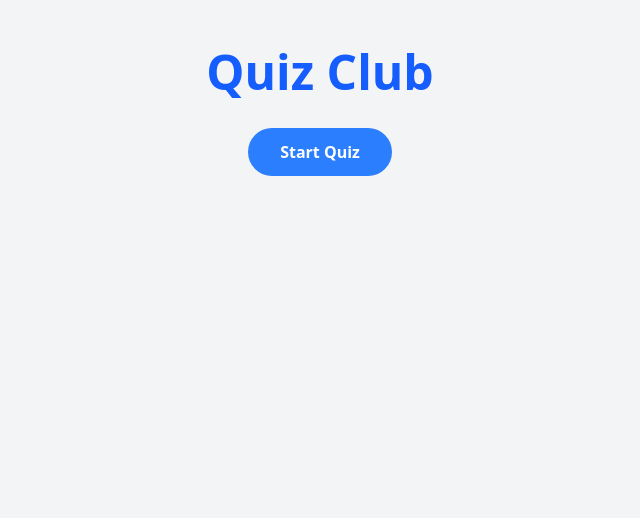
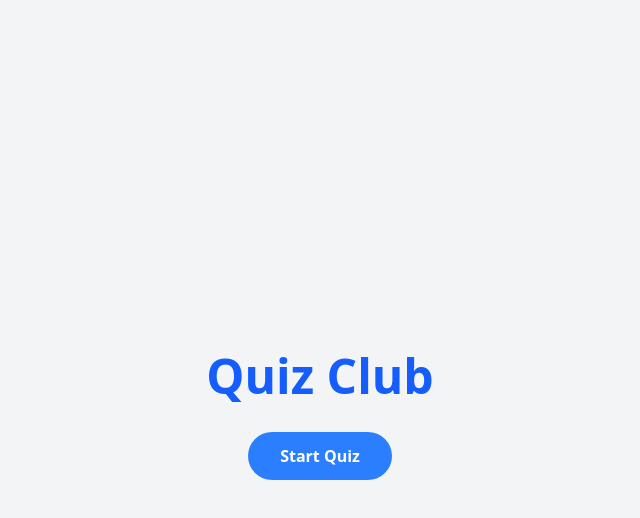
Before and after one commit to SaliTech-official/QuizClub, a React (Vite) app in the folder quiz-club/: page / in a window 1280 px wide. Shown: the top 518 px of the page, without its empty margins (320-960 px from the left). Built offline with nearby package versions, Linux system fonts and the light colour scheme.

Commit message:
Result Add

```diff
--- a/quiz-club/src/App.tsx
+++ b/quiz-club/src/App.tsx
@@ -5,8 +5,10 @@ import type { QuestionState } from './types';
 
 const shuffleArray = (array: string[]) => [...array].sort(() => Math.random() - 0.5)
 
+type GameState = 'not_started' | 'playing' | 'finished';
+
 function App() {
-  const [isQuizActive, setIsQuizActive] = useState(false);
+  const [gameState, setGameState] = useState<GameState>('not_started')
   const [questions, setQuestions] = useState<QuestionState[]>([]);
   const [currentQuestionIndex, setCurrentQuestionIndex] = useState(0);
   const [score, setScore] = useState(0);
@@ -21,7 +23,7 @@ function App() {
     );
 
     setQuestions(preparedQuestions)
-    setIsQuizActive(true)
+    setGameState('playing')
     setScore(0)
     setCurrentQuestionIndex(0)
     setUserAnswer(undefined)
@@ -42,8 +44,7 @@ function App() {
       const nextQuestionIndex = currentQuestionIndex + 1;
 
       if (nextQuestionIndex === questions.length) {
-        alert(`Quiz Finished! Your final score is: ${score}/${questions.length}`);
-        setIsQuizActive(false);
+        setGameState('finished')
       } else {
         setCurrentQuestionIndex(nextQuestionIndex);
         setUserAnswer(undefined);
@@ -52,16 +53,15 @@ function App() {
 
 
     return (
-    <div className="min-h-screen bg-gray-100 flex flex-col items-center p-4">
+      <div className="min-h-screen bg-gray-100 flex flex-col items-center justify-center p-4">
+        <div className="w-full max-w-2xl mx-auto text-center">
           <h1 className="text-5xl font-extrabold text-blue-600 my-8">Quiz Club</h1>
-      {!isQuizActive ? (
-        <button
-          onClick={startQuiz}
-          className='bg-blue-500 text-white font-bold py-3 px-8 rounded-full hover:bg-blue-600 transition-transform transform hover:scale-105'
-        >
+          {gameState === 'not_started' && (
+            <button onClick={startQuiz} className='bg-blue-500 text-white font-bold py-3 px-8 rounded-full hover:bg-blue-600 transition-transform transform hover:scale-105'>
               Start Quiz
             </button>
-      ) : (
+          )}
+          {gameState === 'playing' && questions.length > 0 && (
             <>
               <p className="text-2xl font-bold text-gray-800 mb-4">Score: {score}</p>
               <QuestionCard
@@ -69,18 +69,26 @@ function App() {
                 checkAnswer={checkAnswer}
                 userAnswer={userAnswer}
               />
-
               {userAnswer && (
-            <button
-              onClick={nextQuestion}
-              className="mt-8 bg-gray-700 text-white font-bold py-3 px-8 rounded-full hover:bg-gray-800 transition-transform transform hover:scale-105"
-            >
+                <button onClick={nextQuestion} className="mt-8 bg-gray-700 text-white font-bold py-3 px-8 rounded-full hover:bg-gray-800 transition-transform transform hover:scale-105.">
                   Next Question
                 </button>
               )}
             </>
           )}
-
+          {gameState === 'finished' && (
+            <div className="bg-white p-8 rounded-xl shadow-2xl text-center">
+              <h2 className="text-3xl font-bold text-gray-800 mb-4">Quiz Finished!</h2>
+              <p className="text-xl text-gray-600 mb-6">
+                Your final score is:
+                <span className="font-bold text-green-500 text-2xl"> {score} / {questions.length}</span>
+              </p>
+              <button onClick={startQuiz} className="bg-green-500 text-white font-bold py-3 px-8 rounded-full hover:bg-green-600 transition-transform transform hover:scale-105">
+                Play Again
+              </button>
+            </div>
+          )}
+        </div>
       </div>
     );
 }
```
Lines whose indentation alone changed are shown as unchanged.
